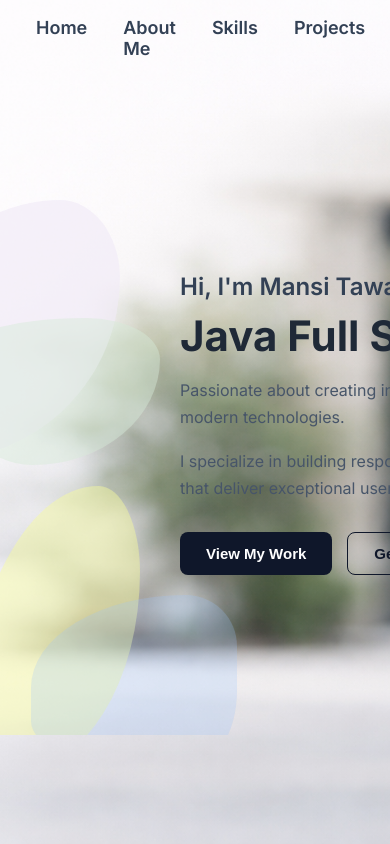
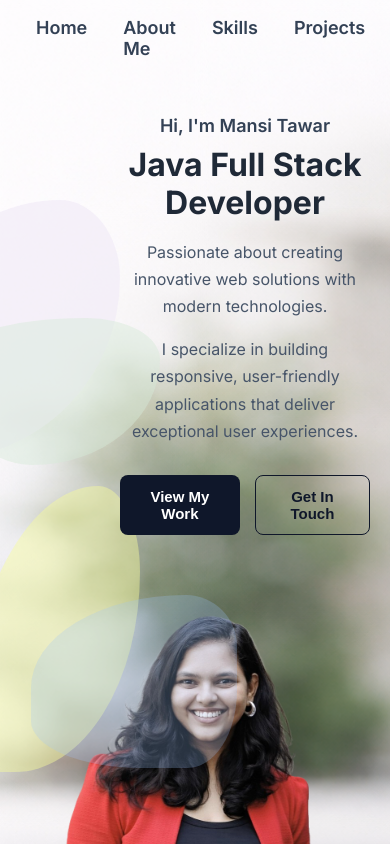
Before and after one commit to MansiTawar/mansi-portfolio, a React (Vite) app: page / in a window 390 px wide. Shown: the top 844 px of the page. Built offline with nearby package versions, Linux system fonts and the light colour scheme.

Commit message:
Responsive Hero Component

```diff
--- a/src/styles/Hero.css
+++ b/src/styles/Hero.css
@@ -7,6 +7,8 @@
     padding: calc(72px + 40px) 80px 140px;
     height: 735.237px;
     gap: 80px;
+
+    max-width: 100%;
 
     position: relative;   /* REQUIRED for blobs */
     overflow: hidden;     /* hides blob overflow */
@@ -168,3 +170,56 @@
     z-index: 1;
     pointer-events: none;
 }
+
+
+/* Tablet Responsive <=1023px */
+
+@media (max-width: 1023px) {
+  .hero-section {
+    padding: 40px 40px;
+    gap: 40px;
+  }
+
+  .hero-content {
+    margin-top: 80px;
+  }
+
+  .hero-visual img {
+    width: 500px;
+  }
+}
+
+
+/* Mobile Responsive <=767px */
+
+@media (max-width: 767px) {
+  .hero-section {
+    flex-direction: column;   /* stack text + image */
+    align-items: center;
+    height: auto;
+    padding: 100px 20px 60px;
+  }
+
+  .hero-content {
+    margin-top: 0;
+    max-width: 100%;
+    text-align: center;
+  }
+
+  .hero-content h1 {
+    font-size: 32px;
+    white-space: normal; /* allow wrap on small screens */
+  }
+
+  .hero-content h2 {
+    font-size: 18px;
+  }
+
+  .hero-visual {
+    margin-top: 40px;
+  }
+
+  .hero-visual img {
+    width: 320px;
+  }
+}
```
